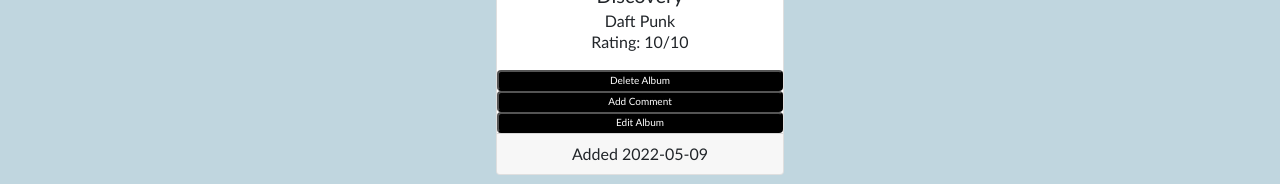
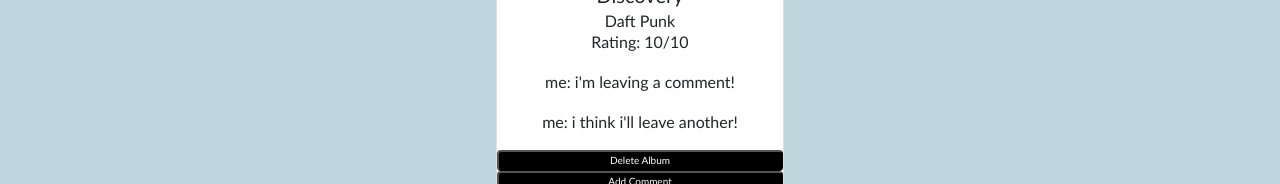
Before and after one commit to ahodori/phase-2-project, a React (Create React App) app: page /entries in a window 1280 px wide. Shown: the part 500-684 px from the top of the page. Built offline with nearby package versions, Linux system fonts and the light colour scheme; data requests are answered from the project's data file.

Commit message:
persist added comments in database

```diff
--- a/db.json
+++ b/db.json
@@ -15,7 +15,16 @@
       "userAdded": "johnsmith1337",
       "image": "https://upload.wikimedia.org/wikipedia/en/2/27/Daft_Punk_-_Discovery.png",
       "rating": 10,
-      "comments": []
+      "comments": [
+        {
+          "username": "me",
+          "comment": "i'm leaving a comment!"
+        },
+        {
+          "username": "me",
+          "comment": "i think i'll leave another!"
+        }
+      ]
     },
     {
       "id": 2,
--- a/src/App.js
+++ b/src/App.js
@@ -78,16 +78,25 @@
     const referredAlbum = albumEntries.filter((album) => album.id === albumId)[0];
     const unreferredAlbums = albumEntries.filter((album) => album.id !== albumId);
 
-    console.log(referredAlbum);
-    console.log(referredAlbum.comments);
-
     const newComments = (referredAlbum.comments.length > 0) ? [ ...referredAlbum.comments, newlyAddedComment] : [newlyAddedComment];
 
     const newAlbum = {
                         ...referredAlbum,
                         comments: newComments
                       };
-    setAlbumEntries([...unreferredAlbums, newAlbum]);
+
+    fetch(`http://localhost:3000/albumEntries/${albumId}`, {
+            method: 'PATCH',
+            headers: {
+                'Content-Type': 'application/json'
+            },
+            body: JSON.stringify(newAlbum),
+        })
+        .then(res=>res.json())
+        .then(json=>{
+          console.log(json);
+          setAlbumEntries([...unreferredAlbums, newAlbum]);
+        })
   }
 
 
```
